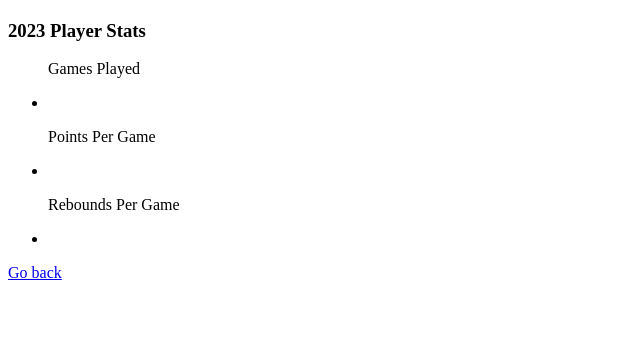
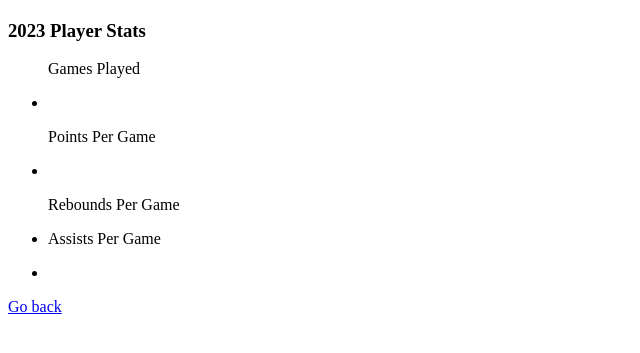
Before and after one commit to lucashlc822/bet_scrape, a Flask app: template templates/results.html in a window 1280 px wide. Shown: the part 84-437 px from the top of the page, without its empty margins (0-640 px from the left). Run offline with Flask 3, Linux system fonts and the light colour scheme; the template is opened without the code that fills it, so the values that code supplies are empty.

Commit message:
added assists stat

```diff
--- a/app.py
+++ b/app.py
@@ -30,8 +30,10 @@
         print("pargraphs array", paragraphs)
         games_played_content = paragraphs[13].get_text() if len(paragraphs) > 13 else "No Info on Games Played"
 
+        #statistics scraping
         ppg = paragraphs[15].get_text() if len(paragraphs) > 15 else "No Info on Points Per Game"
-        rbnd = paragraphs[17].get_text() if len(paragraphs) > 17 else "No info on Rebounds Per Game"
+        rbnd = paragraphs[17].get_text() if len(paragraphs) > 17 else "No Info on Rebounds Per Game"
+        asst = paragraphs[19].get_text() if len(paragraphs) > 19 else "No Info on Assists Per Game"
 
         #par = [p.get_text() for p in soup.find_all('p')]
         #print("par output", par)
@@ -42,6 +44,7 @@
             'games_played': games_played_content,
             'ppg': ppg,
             'rebounds': rbnd,
+            'assists': asst,
         }
 
         return render_template('results.html', data=data)
--- a/templates/results.html
+++ b/templates/results.html
@@ -19,6 +19,9 @@
         <li>{{data.ppg}}</li>
         <p>Rebounds Per Game</p>
         <li>{{data.rebounds}}
+        <p>Assists Per Game</p>
+        <li>{{data.assists}}</li>
+
         <!-- {% for value in data.paragraphs %}
             <li> {{value}} </li>
         {% endfor %} -->
```
